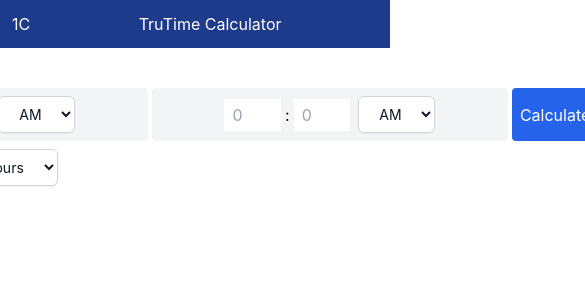
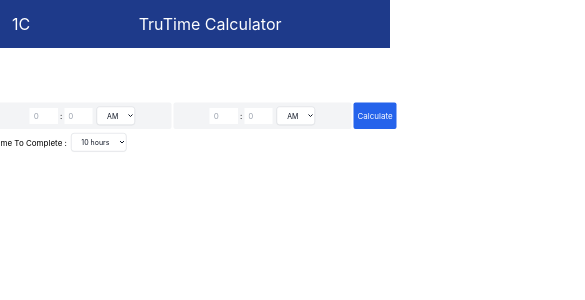
Before and after one commit to aloukikattrey/trutime, a React (Create React App) app: page / in a window 390 px wide. Shown: the top 300 px of the page, 585 px wide, since content can reach past the window. Built offline with nearby package versions, Linux system fonts and the light colour scheme.

Commit message:
added responsive

```diff
--- a/src/components/CalcArea.jsx
+++ b/src/components/CalcArea.jsx
@@ -114,12 +114,10 @@ export default function CalcArea() {
     }
 
     return (
-        <div className='flex justify-center items-center'>
+        <div className='boss flex justify-center items-center'>
             <div className='flex justify-center items-center pt-10 w-1/2'>
                 <div className=''>
-                    <div className='boss h-full flex gap-1'>
-
-
+                    <div className='h-full flex gap-1'>
                         <div className="tap-in flex bg-gray-100 p-2 rounded items-center justify-center">
                             <input className='w-1/6 h-8 pl-2' type="number"
                                 name="hrsIN"
--- a/src/index.js
+++ b/src/index.js
@@ -1,6 +1,7 @@
 import React from 'react';
 import ReactDOM from 'react-dom/client';
 import './index.css';
+import './mediaquery.css';
 import App from './App';
 
 const root = ReactDOM.createRoot(document.getElementById('root'));
--- /dev/null
+++ b/src/mediaquery.css
@@ -0,0 +1,27 @@
+
+@media (max-width: 675px) {
+    .boss{
+        scale: 0.8;
+    }
+
+}
+
+@media(max-width: 535px) {
+    .boss{
+        scale: 0.6;
+    }
+
+}
+
+@media(max-width: 410px) {
+    .boss{
+        scale: 0.5;
+    }
+
+}
+@media(max-width: 340px) {
+    .boss{
+        scale: 0.4;
+    }
+
+}
```
